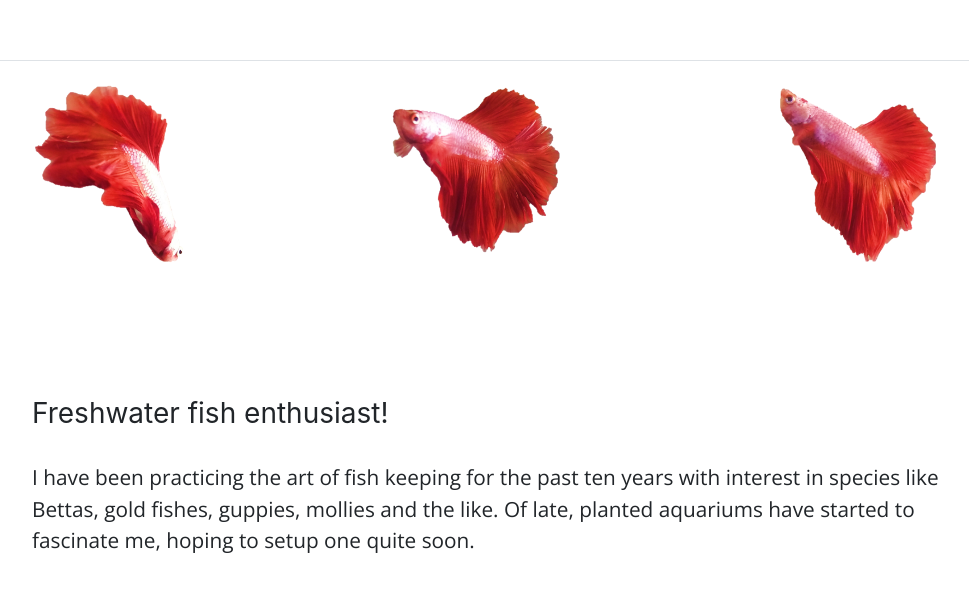
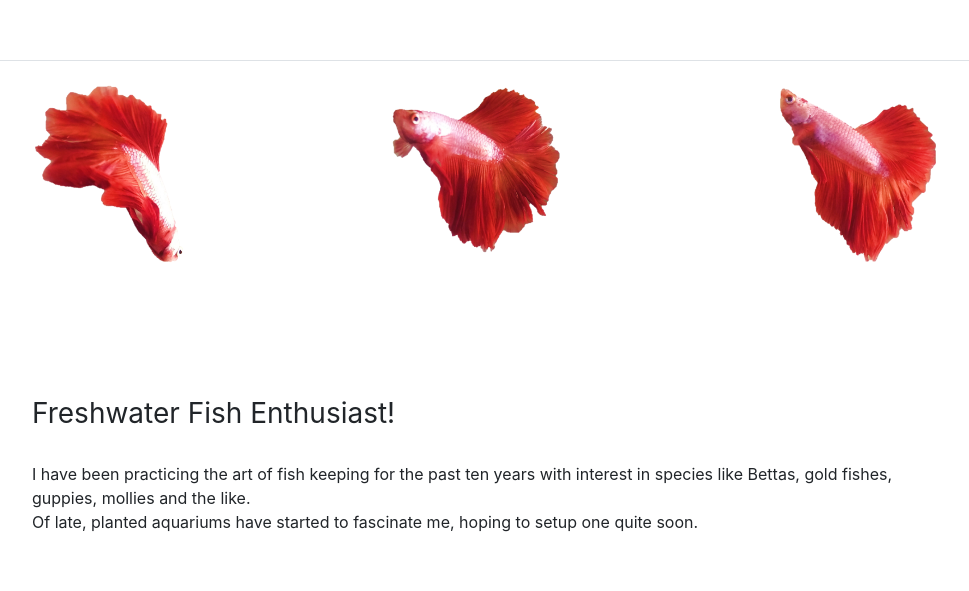
Before and after one commit to harshareddy1993/profile, a website with bundled scripts: page index.html in a window 1280 px wide. Shown: the part 4051-4642 px from the top of the page, without its empty margins (288-1257 px from the left). Built offline with nearby package versions, Linux system fonts and the light colour scheme; a web font is replaced by a local one.

Commit message:
Corrections

```diff
--- a/index.html
+++ b/index.html
@@ -318,12 +318,16 @@
         </div>
         <div class="">
           <h3 class="education-title" style="margin-top:8rem;">
-            Freshwater fish enthusiast!
+            Freshwater Fish Enthusiast!
           </h3>
           <br/>
-          <div class="subheading">
-            I have been practicing the art of fish keeping for the past ten years with interest in species like Bettas, gold fishes, guppies, mollies and the like.
-            Of late, planted aquariums have started to fascinate me, hoping to setup one quite soon.
+          <div>
+            <p>
+
+              I have been practicing the art of fish keeping for the past ten years with interest in species like Bettas, gold fishes, guppies, mollies and the like.
+              <br/>
+              Of late, planted aquariums have started to fascinate me, hoping to setup one quite soon.
+            </p>
           </div>
         </div>
       </section>
```
